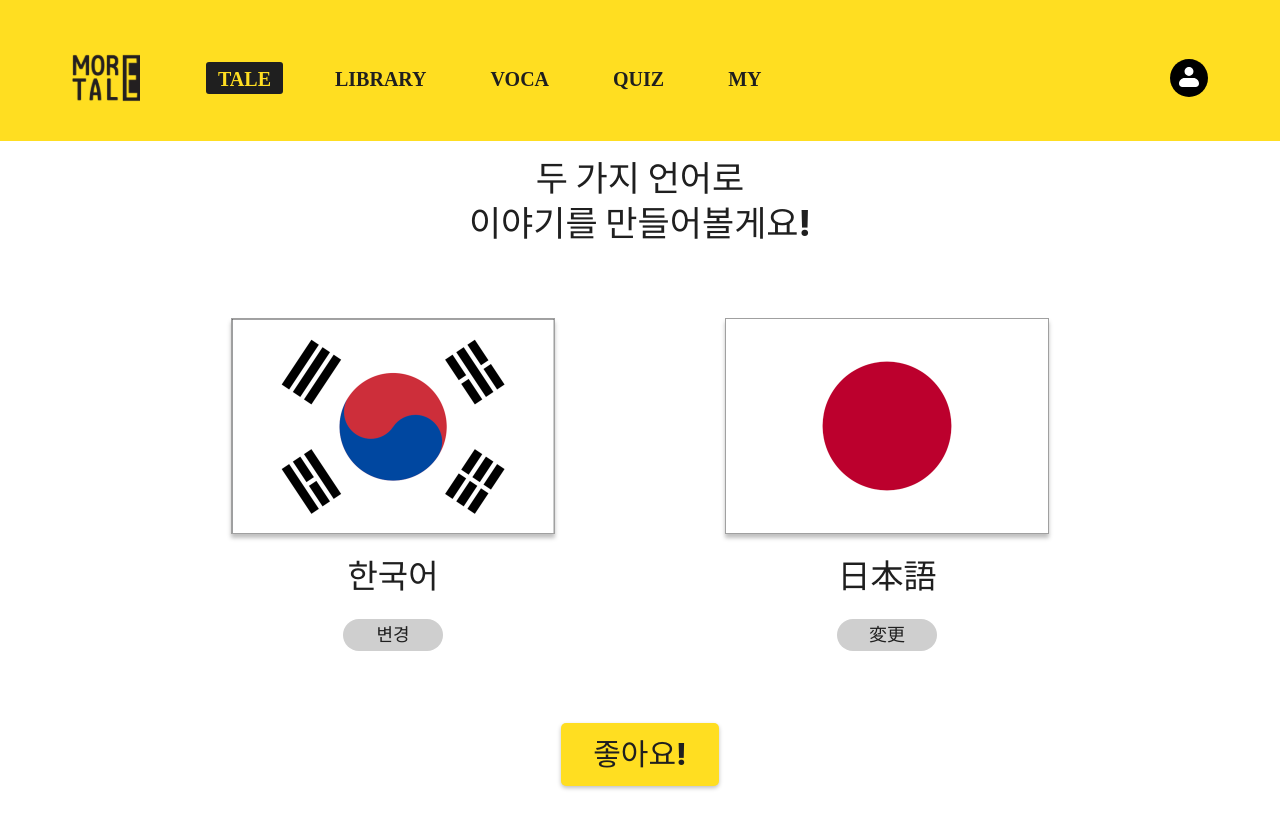
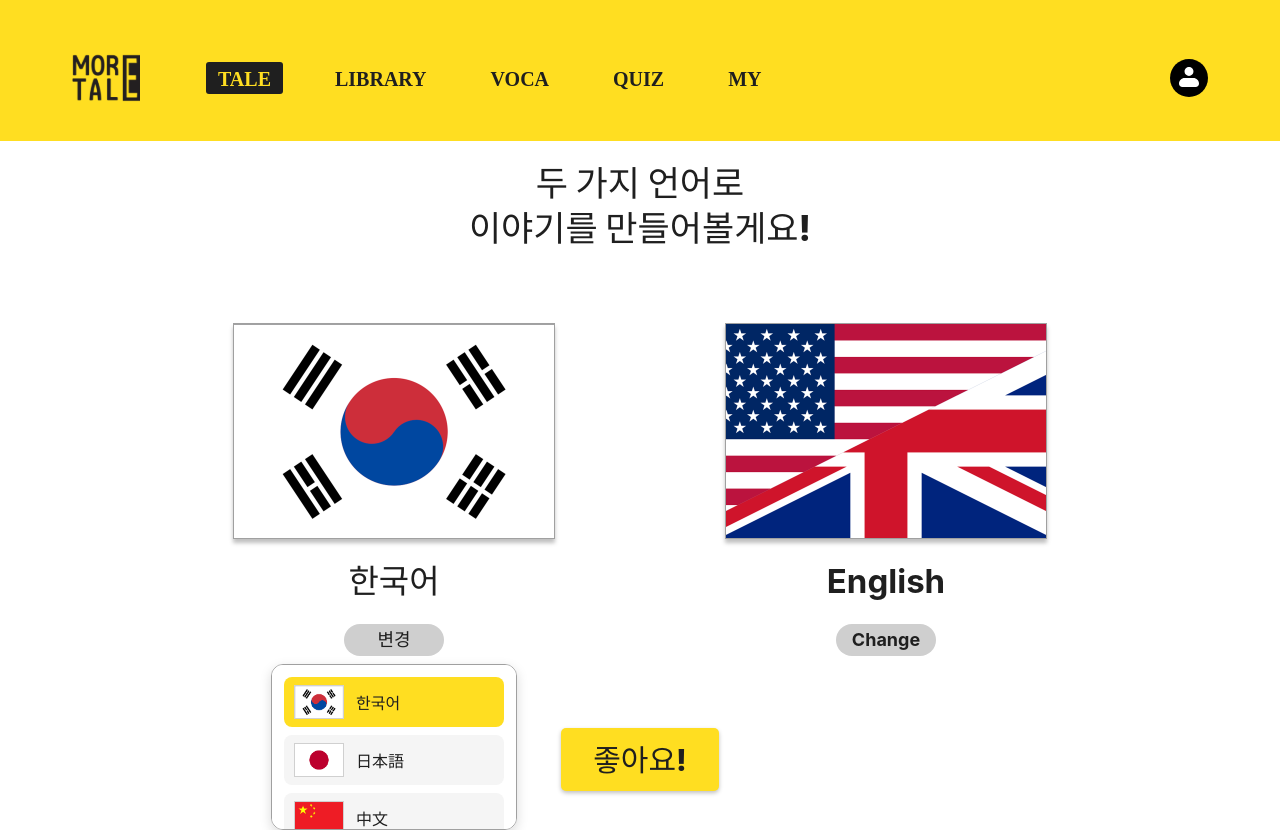
Before and after one commit to GDGoC-quadS-Team1/MoreTale-frontend, a React (Vite) app: page /tale/language in a window 1280 px wide. Both pictures are taken after a click on the button "변경". Before the commit the page ends 800 px from the top, so only its background shows below. Built offline with nearby package versions, Linux system fonts and the light colour scheme; no server answers; a web font is replaced by a local one.

Commit message:
feat: LanguagePage 언어 선택

```diff
--- a/src/apis/tale.ts
+++ b/src/apis/tale.ts
@@ -39,6 +39,29 @@ type StoryInitResponse = {
     data: StoryInitData;
 };
 
+export const LANGUAGE_OPTIONS = [
+    "한국어",
+    "영어",
+    "일본어",
+    "중국어",
+    "스페인어",
+    "베트남어",
+] as const;
+
+export type LanguageDisplay = (typeof LANGUAGE_OPTIONS)[number];
+
+export const LANGUAGE_UI: Record<
+    LanguageDisplay,
+    { nativeLabel: string; changeLabel: string }
+> = {
+    한국어: { nativeLabel: "한국어", changeLabel: "변경" },
+    영어: { nativeLabel: "English", changeLabel: "Change" },
+    일본어: { nativeLabel: "日本語", changeLabel: "変更" },
+    중국어: { nativeLabel: "中文", changeLabel: "更改" },
+    스페인어: { nativeLabel: "Español", changeLabel: "Cambiar" },
+    베트남어: { nativeLabel: "Tiếng Việt", changeLabel: "Thay đổi" },
+};
+
 const FLAG_BY_LANGUAGE_DISPLAY: Record<string, string> = {
     한국어: KoreaFlag,
     영어: EnglishFlag,
--- a/src/pages/tale/CompletePage.tsx
+++ b/src/pages/tale/CompletePage.tsx
@@ -223,6 +223,7 @@ const Container = styled.div`
     align-items: center;
     justify-content: center;
     gap: 72px;
+    padding: 20px 0;
 `;
 
 const Title = styled.div`
--- a/src/pages/tale/IntroPage.tsx
+++ b/src/pages/tale/IntroPage.tsx
@@ -43,6 +43,7 @@ const Container = styled.div`
     align-items: center;
     justify-content: center;
     gap: 72px;
+    padding: 20px 0;
 `;
 
 const Title = styled.div`
--- a/src/pages/tale/LanguagePage.tsx
+++ b/src/pages/tale/LanguagePage.tsx
@@ -1,12 +1,127 @@
+import { useEffect, useState } from "react";
 import { useNavigate } from "react-router-dom";
 import styled from "styled-components";
 import Header from "../../components/Header";
 import YellowButton from "../../components/YellowButton";
-import Korea from "../../assets/images/tale/flag/korea.png";
-import Japan from "../../assets/images/tale/flag/japan.png";
+import { getMyPage } from "../../apis/user";
+import {
+    LANGUAGE_OPTIONS,
+    LANGUAGE_UI,
+    languageDisplayToFlag,
+    type LanguageDisplay,
+} from "../../apis/tale";
+
+type LanguageSlot = "first" | "second";
+
+function isLanguageDisplay(value: string): value is LanguageDisplay {
+    return (LANGUAGE_OPTIONS as readonly string[]).includes(value);
+}
+
+function getLanguageUi(language: string) {
+    if (isLanguageDisplay(language)) {
+        return LANGUAGE_UI[language];
+    }
+    return { nativeLabel: language, changeLabel: "변경" };
+}
 
 const LanguagePage = () => {
     const navigate = useNavigate();
+    const [firstLanguage, setFirstLanguage] = useState<LanguageDisplay>("한국어");
+    const [secondLanguage, setSecondLanguage] = useState<LanguageDisplay>("영어");
+    const [editingSlot, setEditingSlot] = useState<LanguageSlot | null>(null);
+
+    useEffect(() => {
+        let cancelled = false;
+
+        (async () => {
+            try {
+                const { data } = await getMyPage();
+                const profile = data.profiles[0];
+                if (!cancelled && profile) {
+                    let nextFirst: LanguageDisplay = firstLanguage;
+                    let nextSecond: LanguageDisplay = secondLanguage;
+
+                    if (isLanguageDisplay(profile.firstLanguageDisplay)) {
+                        nextFirst = profile.firstLanguageDisplay;
+                    }
+                    if (isLanguageDisplay(profile.secondLanguageDisplay)) {
+                        nextSecond = profile.secondLanguageDisplay;
+                    }
+
+                    if (nextFirst === nextSecond) {
+                        const alternative = LANGUAGE_OPTIONS.find((lang) => lang !== nextFirst);
+                        if (alternative) {
+                            nextSecond = alternative;
+                        }
+                    }
+
+                    setFirstLanguage(nextFirst);
+                    setSecondLanguage(nextSecond);
+                }
+            } catch {
+                // 프로필을 불러오지 못하면 기본값
+            }
+        })();
+
+        return () => {
+            cancelled = true;
+        };
+    }, []);
+
+    const getAvailableOptions = (slot: LanguageSlot) => {
+        const excluded = slot === "first" ? secondLanguage : firstLanguage;
+        return LANGUAGE_OPTIONS.filter((lang) => lang !== excluded);
+    };
+
+    const renderLanguageItem = (
+        language: LanguageDisplay,
+        slot: LanguageSlot,
+        onSelect: (lang: LanguageDisplay) => void,
+    ) => {
+        const ui = getLanguageUi(language);
+        const flag = languageDisplayToFlag(language);
+        const availableOptions = getAvailableOptions(slot);
+
+        return (
+            <LanguageItem>
+                <FlagImage src={flag} alt={ui.nativeLabel} />
+                <LanguageText>{ui.nativeLabel}</LanguageText>
+                <ChangeButton
+                    type="button"
+                    onClick={() => setEditingSlot(editingSlot === slot ? null : slot)}
+                >
+                    {ui.changeLabel}
+                </ChangeButton>
+                {editingSlot === slot && (
+                    <LanguagePicker>
+                        {availableOptions.map((lang) => {
+                            const optionUi = LANGUAGE_UI[lang];
+                            const optionFlag = languageDisplayToFlag(lang);
+
+                            return (
+                                <PickerItem
+                                    key={lang}
+                                    type="button"
+                                    $selected={lang === language}
+                                    onClick={() => {
+                                        onSelect(lang);
+                                        setEditingSlot(null);
+                                    }}
+                                >
+                                    {optionFlag ? (
+                                        <PickerFlag src={optionFlag} alt={optionUi.nativeLabel} />
+                                    ) : (
+                                        <PickerFlagPlaceholder />
+                                    )}
+                                    <PickerLabel>{optionUi.nativeLabel}</PickerLabel>
+                                </PickerItem>
+                            );
+                        })}
+                    </LanguagePicker>
+                )}
+            </LanguageItem>
+        );
+    };
 
     return (
         <Wrapper>
@@ -14,18 +129,17 @@ const LanguagePage = () => {
             <Container>
                 <Title>두 가지 언어로<br/>이야기를 만들어볼게요!</Title>
                 <LanguageContainer>
-                    <LanguageItem>
-                        <Image src={Korea} alt="한국어" />
-                        <LanguageText>한국어</LanguageText>
-                        <Button>변경</Button>
-                    </LanguageItem>
-                    <LanguageItem>
-                        <Image src={Japan} alt="일본어" />
-                        <LanguageText>日本語</LanguageText>
-                        <Button>変更</Button>
-                    </LanguageItem>
+                    {renderLanguageItem(firstLanguage, "first", setFirstLanguage)}
+                    {renderLanguageItem(secondLanguage, "second", setSecondLanguage)}
                 </LanguageContainer>
-                <YellowButton type="button" width={158} height={63} fontSize={30} borderRadius={5} onClick={() => navigate("/tale/loading")}>
+                <YellowButton
+                    type="button"
+                    width={158}
+                    height={63}
+                    fontSize={30}
+                    borderRadius={5}
+                    onClick={() => navigate("/tale/loading")}
+                >
                     좋아요!
                 </YellowButton>
             </Container>
@@ -55,6 +169,7 @@ const Container = styled.div`
     align-items: center;
     justify-content: center;
     gap: 72px;
+    padding: 20px 0;
 `;
 
 const Title = styled.div`
@@ -67,8 +182,10 @@ const Title = styled.div`
     cursor: default;
 `;
 
-const Image = styled.img`
+const FlagImage = styled.img`
+    width: 320px;
     height: 214px;
+    object-fit: cover;
     border: 1px solid #A0A0A0;
     box-shadow: 0 4px 4px 0 rgba(0, 0, 0, 0.25);
 `;
@@ -82,6 +199,7 @@ const LanguageContainer = styled.div`
 `;
 
 const LanguageItem = styled.div`
+    position: relative;
     display: flex;
     flex-direction: column;
     align-items: center;
@@ -99,7 +217,7 @@ const LanguageText = styled.div`
     cursor: default;
 `;
 
-const Button = styled.button`
+const ChangeButton = styled.button`
     width: 100px;
     height: 32px;
     background: #CFCFCF;
@@ -112,3 +230,63 @@ const Button = styled.button`
     line-height: 24px;
     cursor: pointer;
 `;
+
+const LanguagePicker = styled.div`
+    position: absolute;
+    top: calc(100% + 8px);
+    left: 50%;
+    transform: translateX(-50%);
+    z-index: 10;
+    display: flex;
+    flex-direction: column;
+    gap: 8px;
+    width: 220px;
+    max-height: 140px;
+    padding: 12px;
+    background: #FFFFFF;
+    border: 1px solid #A0A0A0;
+    border-radius: 12px;
+    box-shadow: 0 4px 12px rgba(0, 0, 0, 0.15);
+    overflow-y: auto;
+    overscroll-behavior: contain;
+`;
+
+const PickerItem = styled.button<{ $selected: boolean }>`
+    display: flex;
+    align-items: center;
+    gap: 12px;
+    width: 100%;
+    padding: 8px 10px;
+    border: none;
+    border-radius: 8px;
+    background: ${({ $selected }) => ($selected ? "#ffde21" : "#f5f5f5")};
+    cursor: pointer;
+    flex-shrink: 0;
+
+    &:hover {
+        background: ${({ $selected }) => ($selected ? "#ffde21" : "#ececec")};
+    }
+`;
+
+const PickerFlag = styled.img`
+    width: 48px;
+    height: 32px;
+    object-fit: cover;
+    border: 1px solid #d0d0d0;
+    flex-shrink: 0;
+`;
+
+const PickerFlagPlaceholder = styled.div`
+    width: 48px;
+    height: 32px;
+    border: 1px solid #d0d0d0;
+    flex-shrink: 0;
+    background: #f0f0f0;
+`;
+
+const PickerLabel = styled.span`
+    color: #1f1f1f;
+    font-size: 16px;
+    font-weight: 600;
+    text-align: left;
+`;
--- a/src/pages/tale/LoadingPage.tsx
+++ b/src/pages/tale/LoadingPage.tsx
@@ -52,7 +52,7 @@ const Container = styled.div`
     align-items: center;
     justify-content: center;
     gap: 32px;
-    padding-bottom: 40px;
+    padding: 20px 0;
 `;
 
 const Title = styled.div`
--- a/src/pages/tale/PromptPage.tsx
+++ b/src/pages/tale/PromptPage.tsx
@@ -42,6 +42,7 @@ const Container = styled.div`
     align-items: center;
     justify-content: center;
     gap: 72px;
+    padding: 20px 0;
 `;
 
 const Title = styled.div`
```
